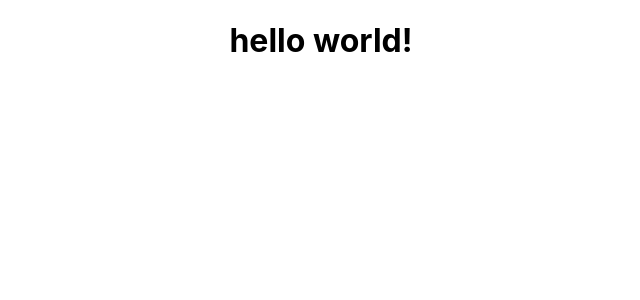
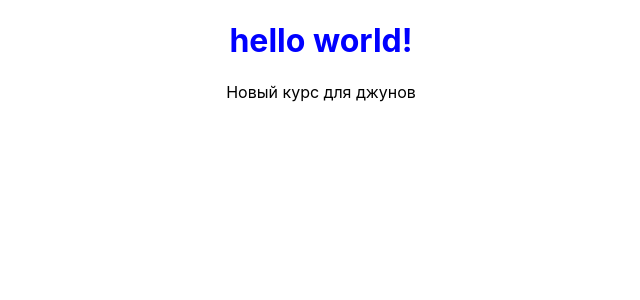
Before and after one commit to R1msk1y/react-sneakers, a React (Create React App) app: page / in a window 1280 px wide. Shown: the top 300 px of the page, without its empty margins (319-959 px from the left). Built offline with nearby package versions, Linux system fonts and the light colour scheme.

Commit message:
подключил scss

```diff
--- a/src/App.js
+++ b/src/App.js
@@ -5,6 +5,7 @@ function App() {
   return (
     <div className="App">
       <h1>hello world!</h1>
+      <p>Новый курс для джунов</p>
 
 
     </div>
--- a/src/index.js
+++ b/src/index.js
@@ -1,6 +1,6 @@
 import React from 'react';
 import ReactDOM from 'react-dom/client';
-import './index.css';
+import './index.scss';
 import App from './App';
 import reportWebVitals from './reportWebVitals';
 
--- a/src/index.css
+++ b/src/index.scss
@@ -11,3 +11,9 @@ code {
   font-family: source-code-pro, Menlo, Monaco, Consolas, 'Courier New',
     monospace;
 }
+
+body{
+  h1{
+    color:blue;
+  }
+}
```
